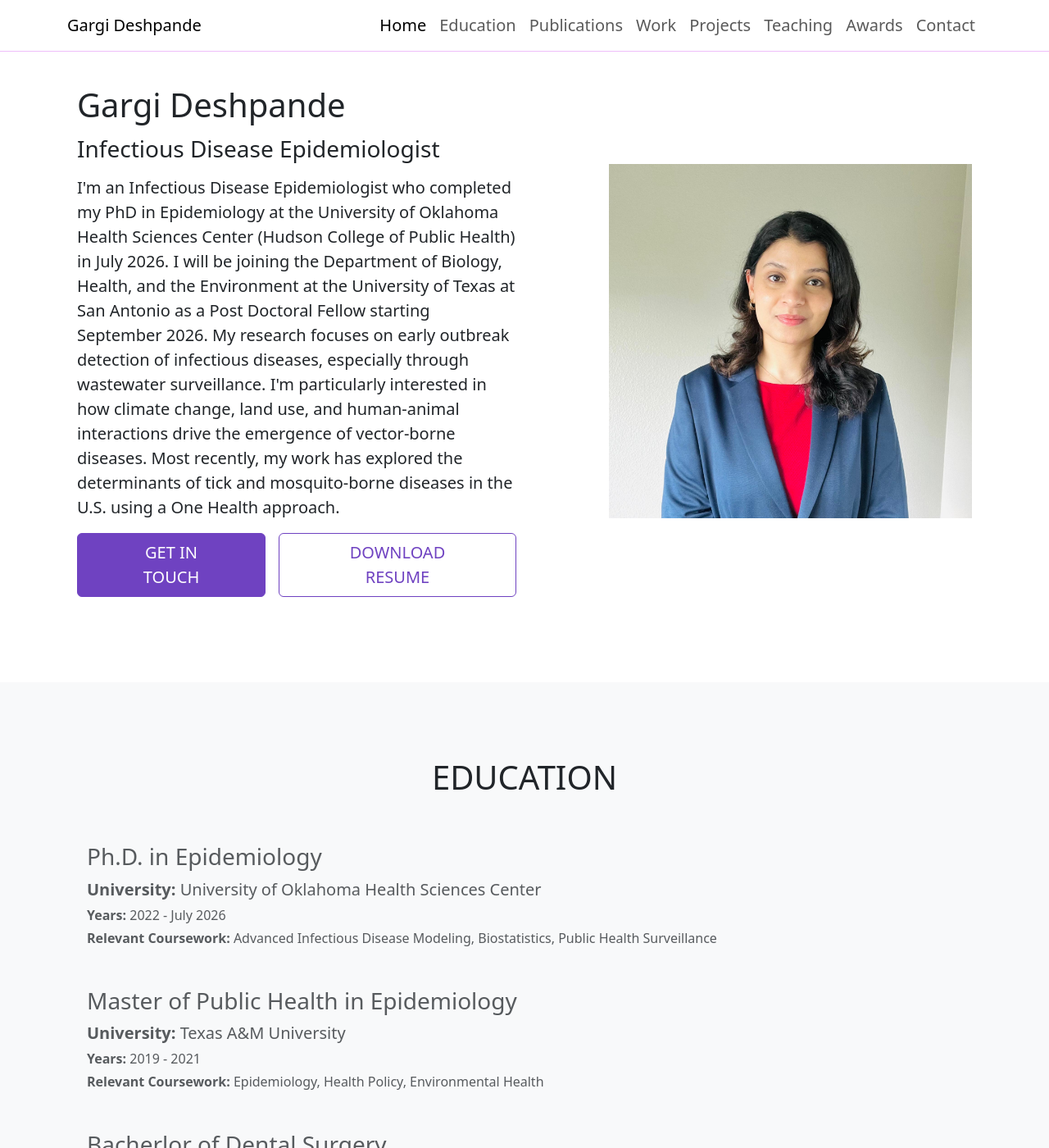
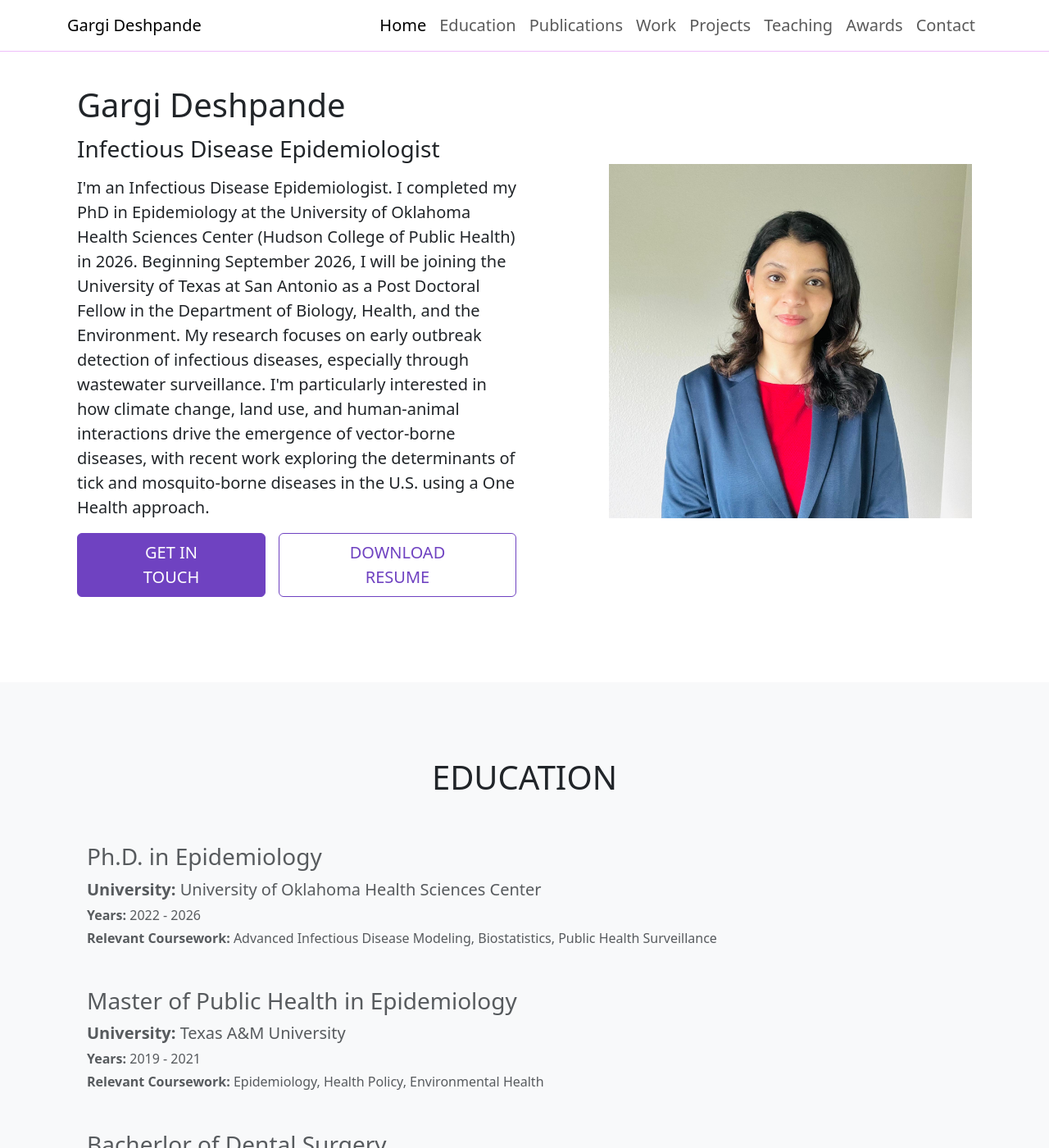
Before and after one commit to sohom070994/sohom070994.github.io, a Jekyll site: the page built from index.md, in a window 1280 px wide and 1400 px high. Shown: the whole window at 82% size. Built offline with Jekyll 4.4.1, drawn with Linux system fonts in a browser that asks for light colours.

Commit message:
Refine bio text and fix education years and Jekyll build error
- Rewrite bio with cleaner sentence structure for PhD and postdoc
- Remove "July" from PhD education years (2022 - 2026)
- Exclude CLAUDE.md from Jekyll processing to fix GitHub Pages build error

Co-Authored-By: Claude Sonnet 4.6 <noreply@anthropic.com>

```diff
--- a/_data/hometext.yml
+++ b/_data/hometext.yml
@@ -2,7 +2,7 @@ header:
   title: "Gargi Deshpande"
   sub_title: "Infectious Disease Epidemiologist"
   image: "/assets/images/ProPic2026.jpeg"
-  text: "I'm an Infectious Disease Epidemiologist who completed my PhD in Epidemiology at the University of Oklahoma Health Sciences Center (Hudson College of Public Health) in July 2026. I will be joining the Department of Biology, Health, and the Environment at the University of Texas at San Antonio as a Post Doctoral Fellow starting September 2026. My research focuses on early outbreak detection of infectious diseases, especially through wastewater surveillance. I'm particularly interested in how climate change, land use, and human-animal interactions drive the emergence of vector-borne diseases. Most recently, my work has explored the determinants of tick and mosquito-borne diseases in the U.S. using a One Health approach."
+  text: "I'm an Infectious Disease Epidemiologist. I completed my PhD in Epidemiology at the University of Oklahoma Health Sciences Center (Hudson College of Public Health) in 2026. Beginning September 2026, I will be joining the University of Texas at San Antonio as a Post Doctoral Fellow in the Department of Biology, Health, and the Environment. My research focuses on early outbreak detection of infectious diseases, especially through wastewater surveillance. I'm particularly interested in how climate change, land use, and human-animal interactions drive the emergence of vector-borne diseases, with recent work exploring the determinants of tick and mosquito-borne diseases in the U.S. using a One Health approach."
   buttons:
     - text: "Get In Touch"
       url: "#contact"
@@ -120,7 +120,7 @@ teaching:
 education:
   - degree: "Ph.D. in Epidemiology"
     university: "University of Oklahoma Health Sciences Center"
-    years: "2022 - July 2026"
+    years: "2022 - 2026"
     courses:
       - "Advanced Infectious Disease Modeling"
       - "Biostatistics"
```
